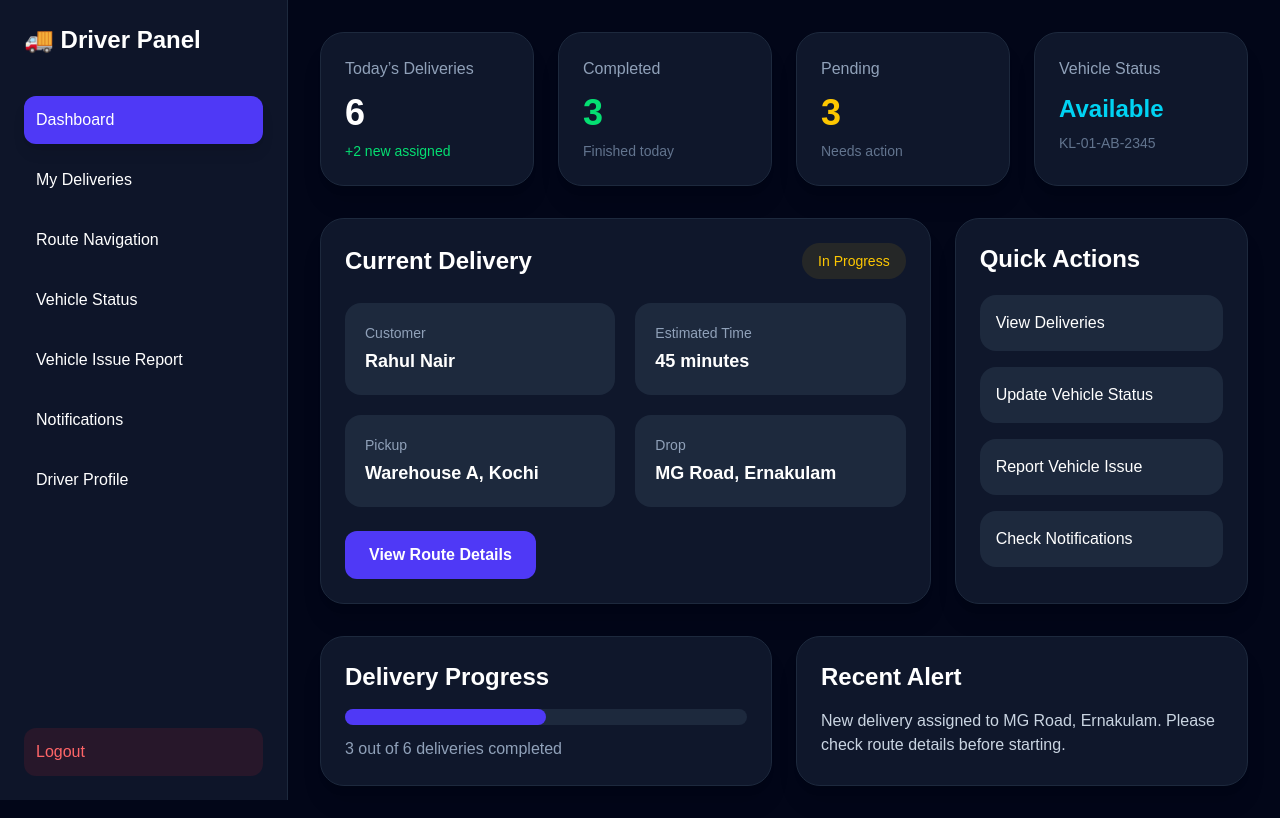
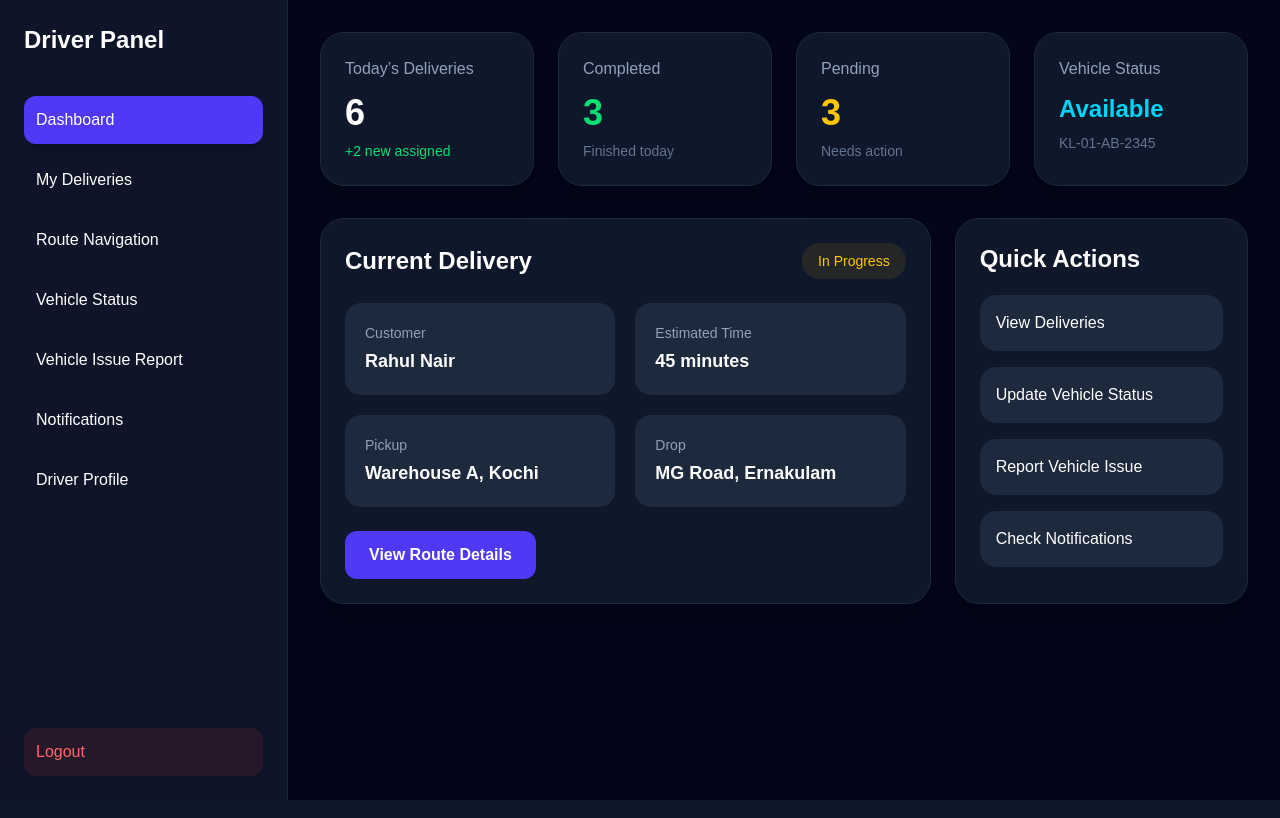
Before and after one commit to Kisukii/smart-transport-management-system, a React (Vite) app in the folder client/: page /driverdashboard in a window 1280 px wide. Built offline with nearby package versions, Linux system fonts and the light colour scheme.

Commit message:
Save my latest driver changes

```diff
--- a/client/src/pages/DriverDashboard.jsx
+++ b/client/src/pages/DriverDashboard.jsx
@@ -12,7 +12,7 @@
     <div className="min-h-screen bg-slate-950 text-white">
       {/* Sidebar */}
       <aside className="fixed left-0 top-0 h-screen w-72 bg-slate-900/95 border-r border-slate-800 p-6">
-        <h1 className="text-2xl font-bold mb-10">🚚 Driver Panel</h1>
+        <h1 className="text-2xl font-bold mb-10"> Driver Panel</h1>
 
         <nav className="space-y-3">
           <button className="w-full text-left bg-indigo-600 p-3 rounded-xl shadow-lg">
@@ -158,7 +158,7 @@
         </div>
 
         {/* Bottom Section */}
-        <div className="grid grid-cols-2 gap-6 mt-8">
+        {/* <div className="grid grid-cols-2 gap-6 mt-8">
           <div className="bg-slate-900 border border-slate-800 rounded-3xl p-6 shadow-xl">
             <h3 className="text-2xl font-bold mb-4">Delivery Progress</h3>
             <div className="w-full bg-slate-800 rounded-full h-4">
@@ -172,8 +172,8 @@
             <p className="text-slate-300">
               New delivery assigned to MG Road, Ernakulam. Please check route details before starting.
             </p>
-          </div>
-        </div>
+          </div> */}
+        {/* {/* </div> */}
       </main>
     </div>
   );
--- a/client/src/pages/DriverLogin.jsx
+++ b/client/src/pages/DriverLogin.jsx
@@ -11,7 +11,7 @@
   return (
     <div className="min-h-screen bg-slate-950 flex items-center justify-center text-white">
       <div className="w-420px bg-slate-900/90 border border-slate-800 rounded-3xl shadow-2xl p-8">
-        <h1 className="text-3xl font-bold text-center mb-2">🚚 Driver Login</h1>
+        <h1 className="text-3xl font-bold text-center mb-2"> Driver Login</h1>
         <p className="text-slate-400 text-center mb-8">
           Smart Transport Management System
         </p>
--- a/client/src/pages/Register.jsx
+++ b/client/src/pages/Register.jsx
@@ -75,7 +75,6 @@
           <option value="user">User</option>
           <option value="driver">Driver</option>
           <option value="manager">Manager</option>
-          <option value="admin">Admin</option>
         </select>
 
         {error && (
--- a/client/src/pages/UserDashboard.jsx
+++ b/client/src/pages/UserDashboard.jsx
@@ -113,7 +113,7 @@
         </div>
       </div>
 
-      <div className="grid grid-cols-1 lg:grid-cols-2 gap-6 mt-8">
+      {/* <div className="grid grid-cols-1 lg:grid-cols-2 gap-6 mt-8">
         <div className="bg-slate-900 border border-slate-800 rounded-3xl p-6 shadow-xl">
           <h2 className="text-2xl font-bold mb-4 text-white">Shipment Progress</h2>
 
@@ -132,8 +132,8 @@
             Your shipment has reached the Kochi Distribution Hub and is expected
             to be delivered today.
           </p>
-        </div>
-      </div>
+        </div> */}
+      {/* </div> */}
     </UserLayout>
   );
 };
--- a/client/src/pages/UserLayout.jsx
+++ b/client/src/pages/UserLayout.jsx
@@ -18,7 +18,7 @@
   return (
     <div className="min-h-screen flex bg-slate-950 text-white">
       <aside className="w-64 bg-slate-900 text-white p-6 shadow-xl border-r border-slate-800">
-        <h2 className="text-2xl font-bold mb-8">👥 User Panel</h2>
+        <h2 className="text-2xl font-bold mb-8"> User Panel</h2>
 
         <NavLink to="/user/dashboard" className={linkStyle}>Dashboard</NavLink>
         <NavLink to="/user/profile" className={linkStyle}>Profile</NavLink>
```
